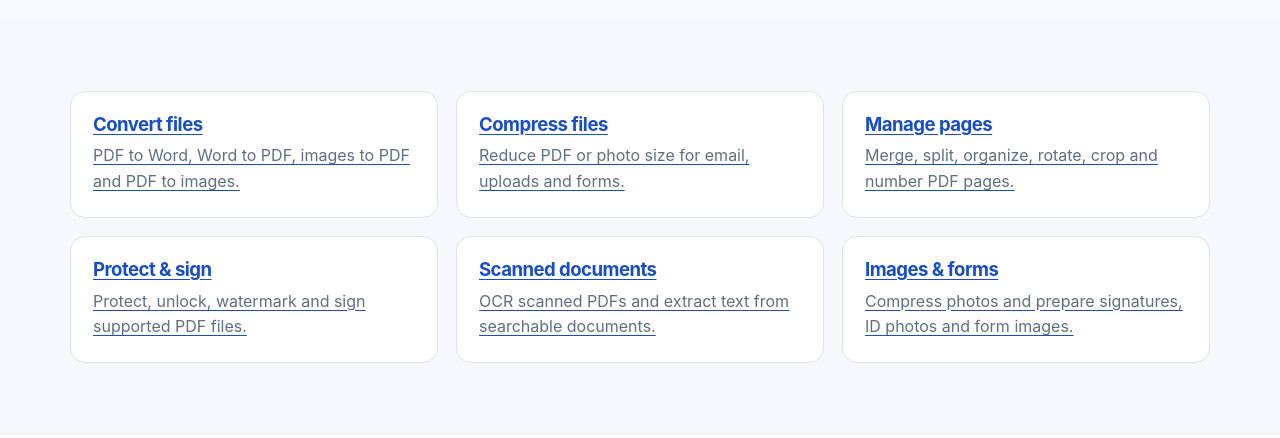
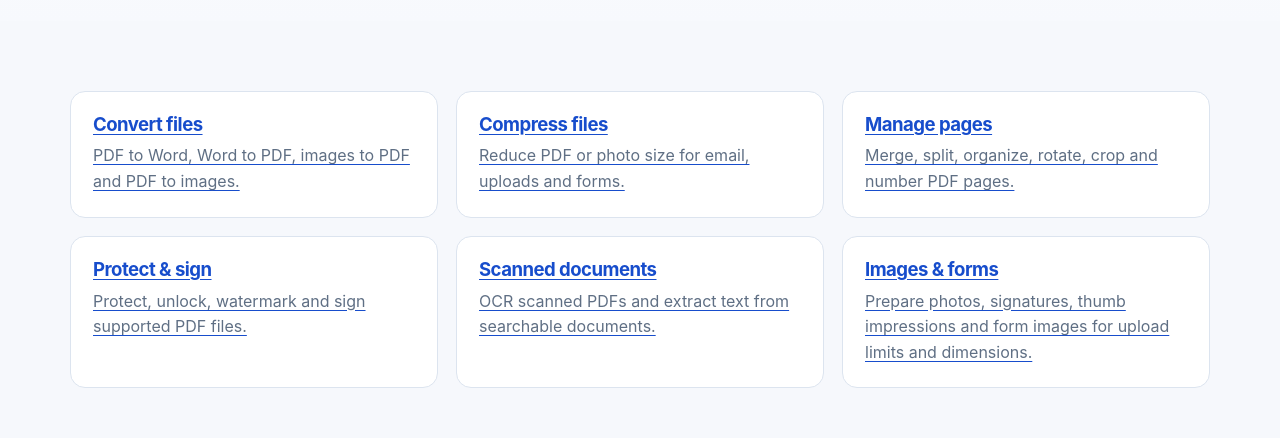
Before and after one commit to nagapurinarayana-ship-it/freepdfconverter, a website: page topics/index.html in a window 1280 px wide. Shown: the part 362-800 px from the top of the page. Drawn offline with Linux system fonts and the light colour scheme.

Commit message:
Link image upload requirements topic

```diff
--- a/topics/index.html
+++ b/topics/index.html
@@ -29,7 +29,7 @@
 <a class="feature" href="../#tools"><h3>Manage pages</h3><p>Merge, split, organize, rotate, crop and number PDF pages.</p></a>
 <a class="feature" href="../#tools"><h3>Protect &amp; sign</h3><p>Protect, unlock, watermark and sign supported PDF files.</p></a>
 <a class="feature" href="../#tools"><h3>Scanned documents</h3><p>OCR scanned PDFs and extract text from searchable documents.</p></a>
-<a class="feature" href="../#tools"><h3>Images &amp; forms</h3><p>Compress photos and prepare signatures, ID photos and form images.</p></a>
+<a class="feature" href="image-upload-requirements"><h3>Images &amp; forms</h3><p>Prepare photos, signatures, thumb impressions and form images for upload limits and dimensions.</p></a>
 </div>
 </div></section>
 <section class="section alt"><div class="container">
```
